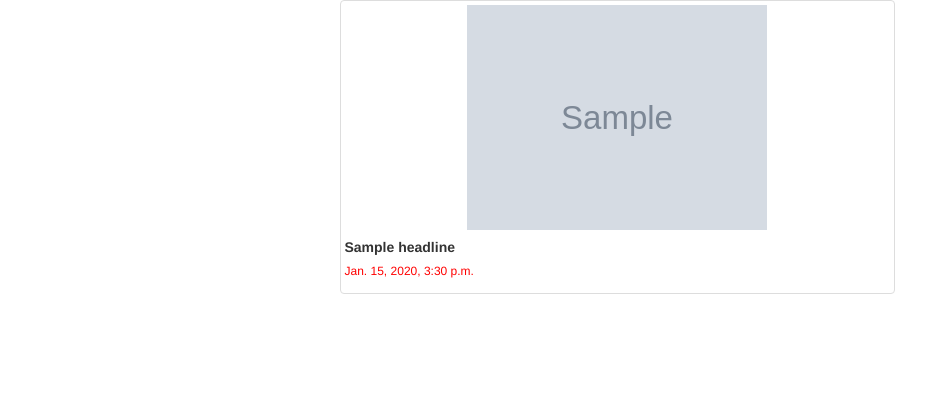
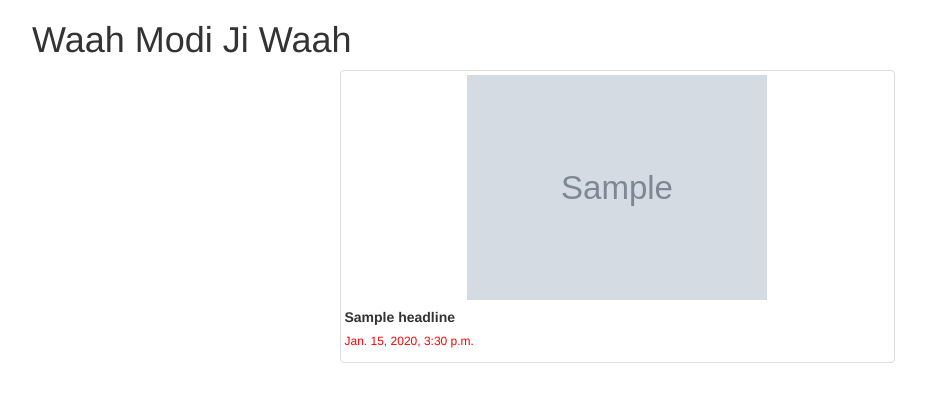
Before and after one commit to imsaiful/piro, a Django app: page / in a window 1280 px wide. Shown: the top 402 px of the page, without its empty margins (23-949 px from the left). Run offline with Django 3.2, Linux system fonts and the light colour scheme; tables that the repository leaves empty hold one stand-in row (values such as "Sample post"); grey boxes marked "Sample" are stand-in pictures; some libraries are stand-ins or nearby versions.

Commit message:
add modi

```diff
--- a/pironews/feed/templates/feed/index.html
+++ b/pironews/feed/templates/feed/index.html
@@ -12,6 +12,7 @@
 
 <div class="container">
     <div class="row">
+        <h1>Waah Modi Ji Waah</h1>
         <div class="col-md-3">
 
         </div>
```
